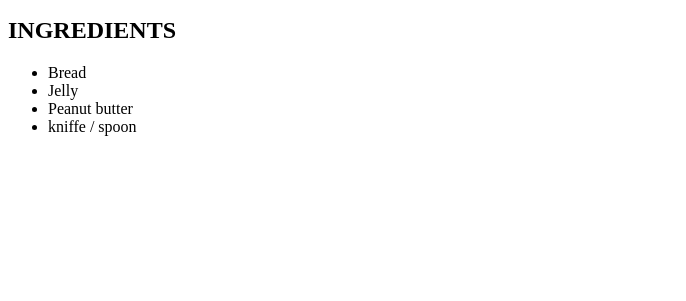
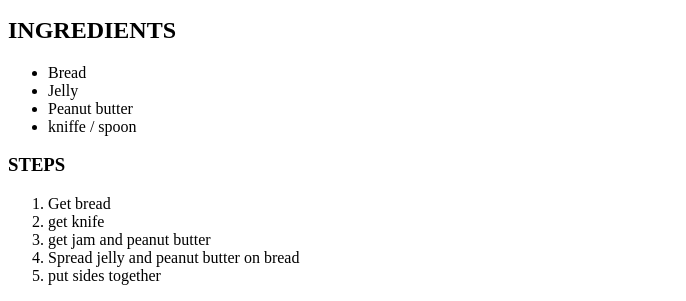
Before and after one commit to cadenchevalier/odin-recipies, a plain HTML site: page recipes/PBJ.html in a window 1280 px wide. Shown: the part 589-890 px from the top of the page, without its empty margins (0-686 px from the left). Before the commit the page ends 800 px from the top, so only its background shows below. Drawn offline with Linux system fonts and the light colour scheme.

Commit message:
it is done

```diff
--- a/recipes/PBJ.html
+++ b/recipes/PBJ.html
@@ -18,3 +18,13 @@
         <li>kniffe / spoon</li>
     </ul>
 </b3>
+<h3>STEPS</h3>
+<b4>
+    <ol>
+        <li>Get bread</li>
+        <li>get knife</li>
+        <li>get jam and peanut butter</li>
+        <li>Spread jelly and peanut butter on bread</li>
+        <li>put sides together</li>
+    </ol>
+</b4>
```
